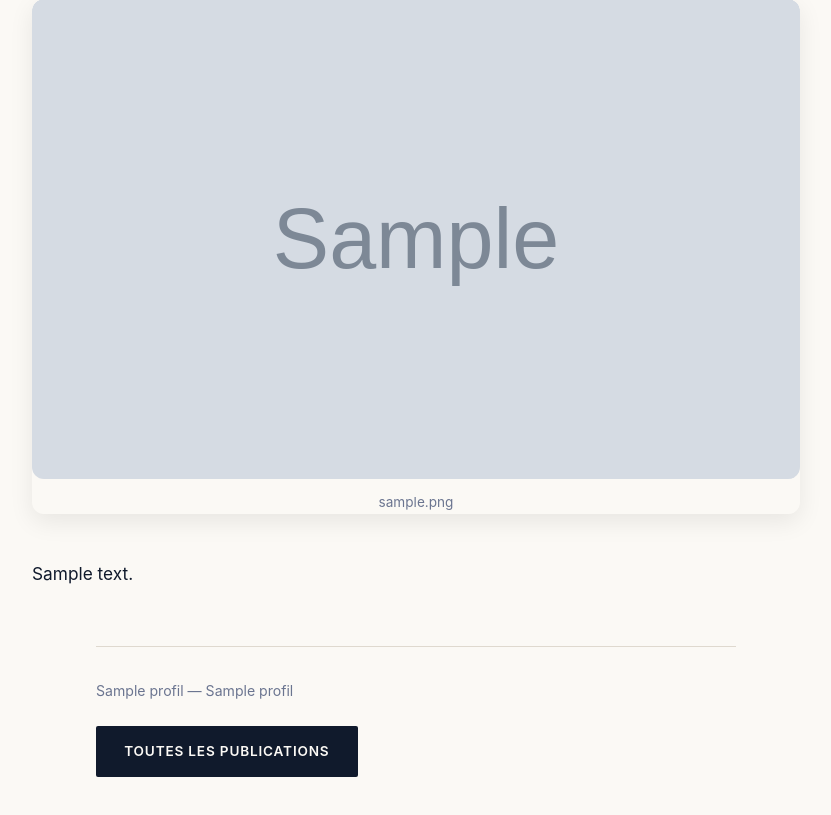
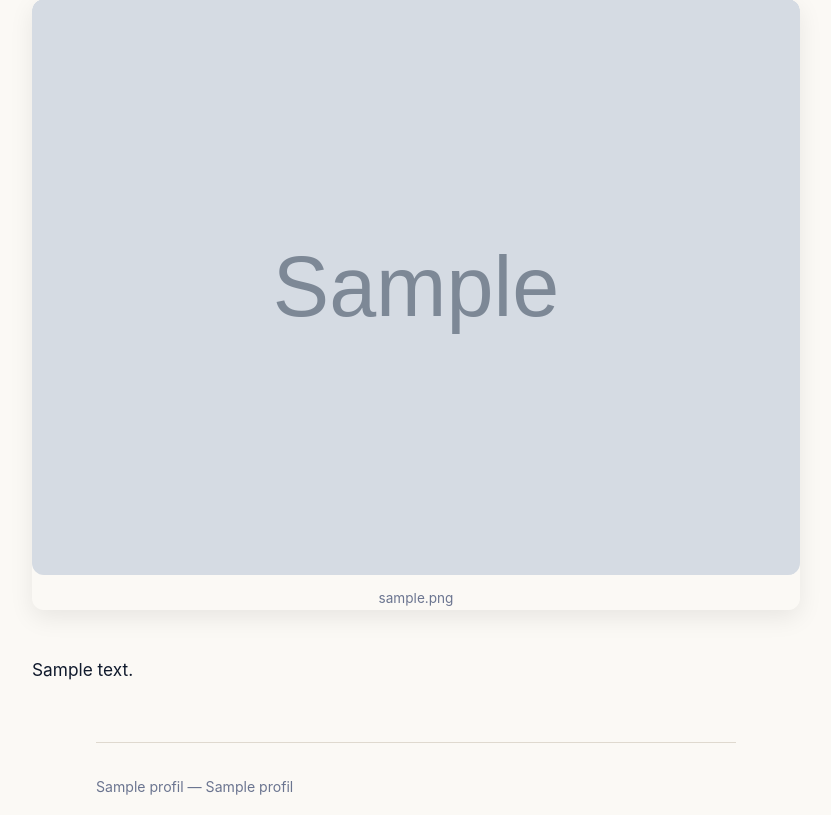
Before and after one commit to kokou-stm/portefolio-madame-myriam, a Django app: a page that uses templates/base.html in a window 1280 px wide. Shown: the part 345-1160 px from the top of the page, without its empty margins (224-1055 px from the left). Run offline with Django 5.2, Linux system fonts and the light colour scheme; tables that the repository leaves empty hold one stand-in row (values such as "Sample post"); grey boxes marked "Sample" are stand-in pictures.

Commit message:
Fix photo framing for articles and add Journee de l'Arbre 2026 content

```diff
--- a/static/css/site.css
+++ b/static/css/site.css
@@ -985,8 +985,9 @@ img {
 .article__figure img {
   width: 100%;
   height: auto;
-  max-height: 480px;
+  max-height: 580px;
   object-fit: cover;
+  object-position: center top;
   display: block;
   border-radius: 12px;
 }
@@ -1009,8 +1010,9 @@ img {
   width: 100%;
   max-width: 100%;
   height: auto;
-  max-height: 480px;
+  max-height: 580px;
   object-fit: cover;
+  object-position: center top;
   border-radius: 10px;
   margin: 1.5rem 0;
   display: block;
```
